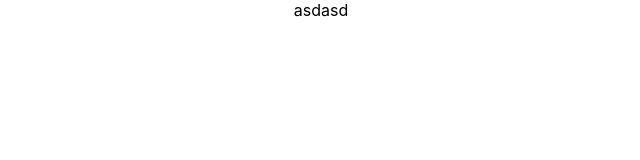
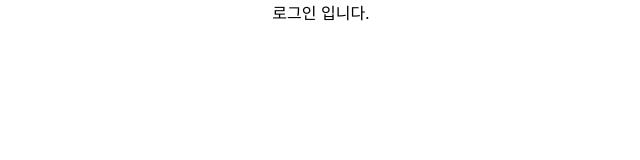
Before and after one commit to pigpgw/OHNEUL-front, a React (Create React App) app: page / in a window 1280 px wide. Shown: the top 160 px of the page, without its empty margins (319-959 px from the left). Built offline with nearby package versions, Linux system fonts and the light colour scheme.

Commit message:
✅ 추가:  Browser Router추가

```diff
--- a/src/App.tsx
+++ b/src/App.tsx
@@ -1,10 +1,11 @@
 import './App.css';
 import React from 'react'
+import AppRouter from './Routes/AppRouter'
 
 function App() {
   return (
     <div className="App">
-asdasd
+      <AppRouter />
     </div>
   );
 }
--- a/src/Routes/AppRouter.tsx
+++ b/src/Routes/AppRouter.tsx
@@ -6,11 +6,11 @@ function AppRouter() {
   return (
     <BrowserRouter>
       <Routes>
-        <Route path="/" element={<Login />}/>
-        <Route/>
+        <Route path="/" element={<Login />} />
+        <Route />
       </Routes>
     </BrowserRouter>
   );
 }
 
-export default AppRouter
+export default AppRouter;
```
